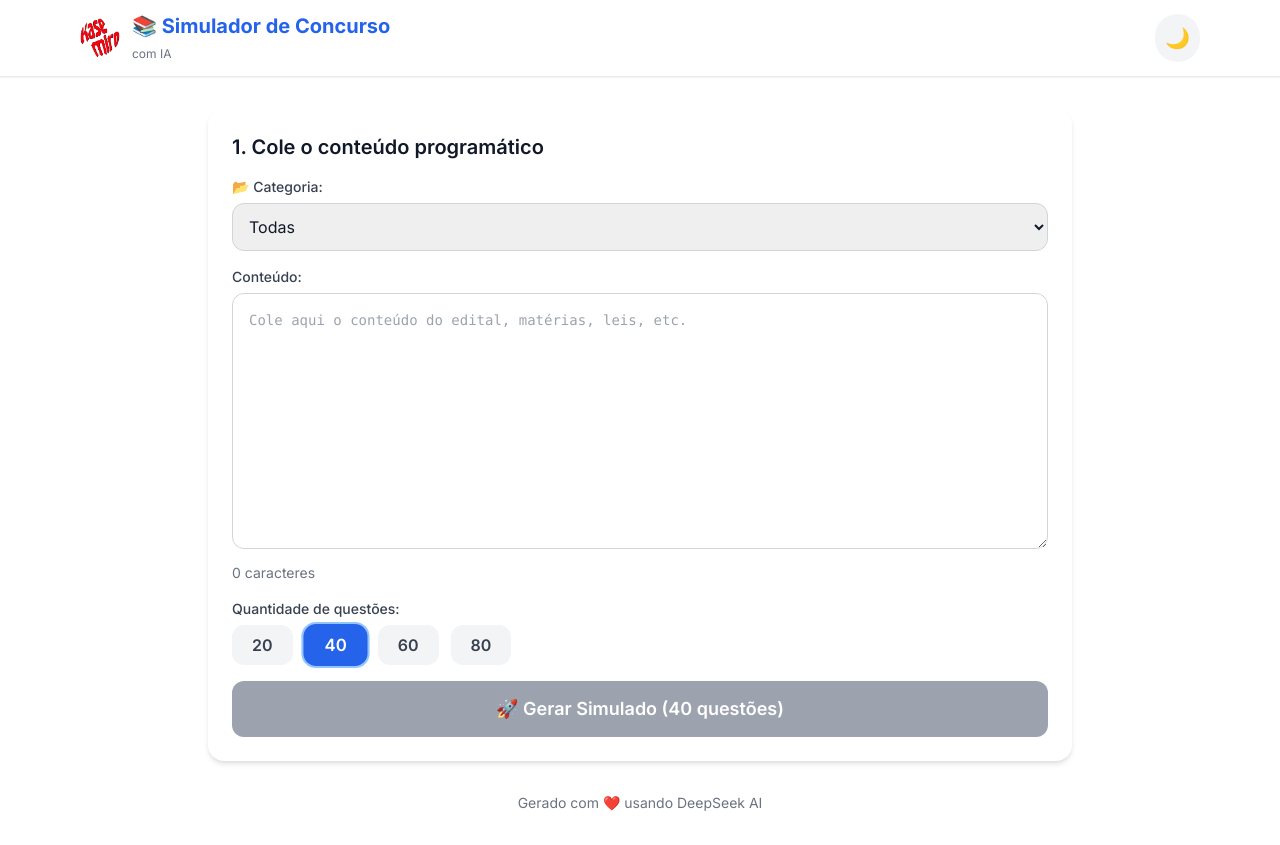
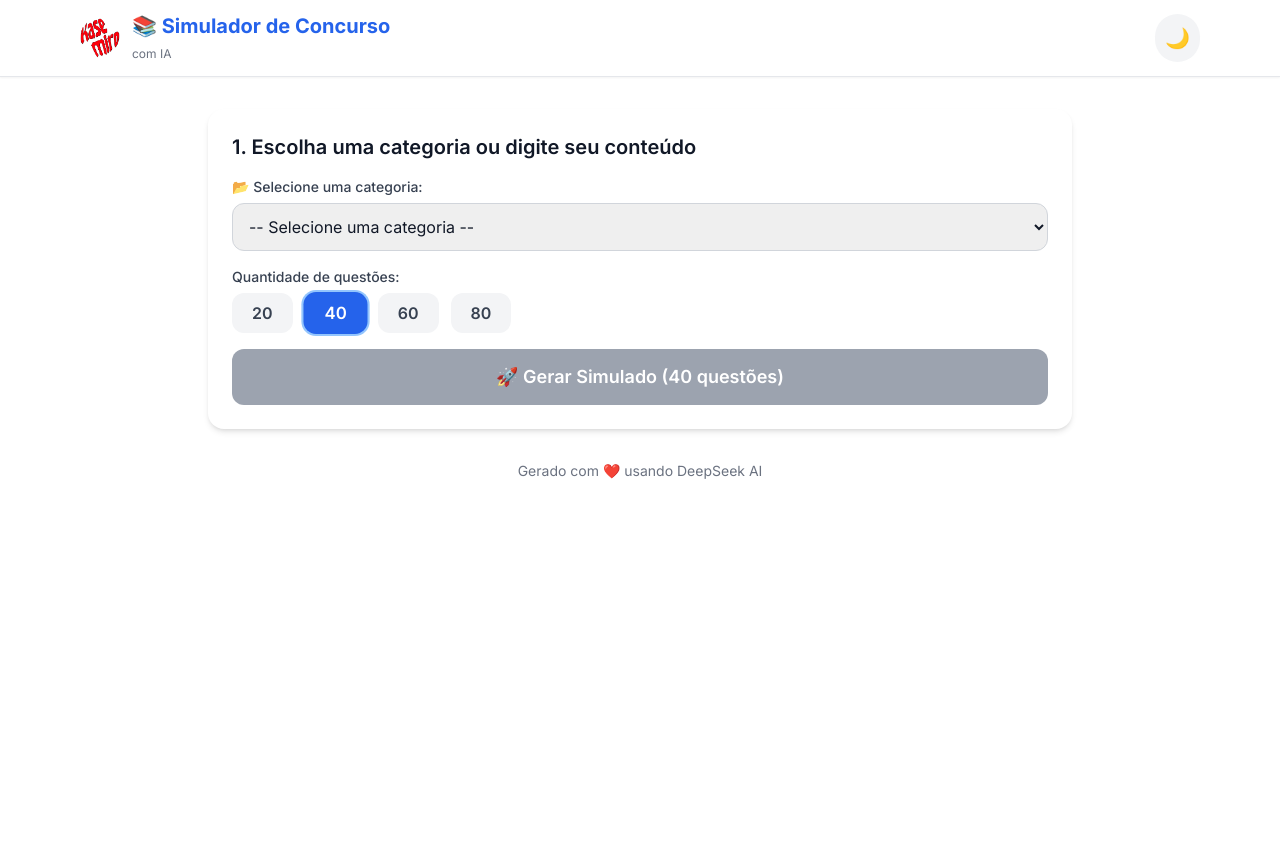
Before and after one commit to kasemiro/meu-simulador, a Next.js app: page / in a window 1280 px wide. After the commit the page ends 800 px from the top, so only its background shows below. Built offline with nearby package versions, Linux system fonts and the light colour scheme.

Commit message:
Atualizando categorias: Português, Matemática, Pedagogia e História

```diff
--- a/app/page.tsx
+++ b/app/page.tsx
@@ -18,20 +18,91 @@ type Questao = {
   explicacao: string;
 };
 
+// ===== CATEGORIAS COM CONTEÚDO PRÉ-DEFINIDO =====
 const CATEGORIAS = [
-  'Todas',
-  'Língua Portuguesa',
-  'Matemática',
-  'História do Brasil',
-  'Informática',
-  'Atualidades',
-  'Raciocínio Lógico',
+  {
+    nome: '📚 Língua Portuguesa',
+    conteudo: `Língua Portuguesa para concursos públicos:
+
+1. Interpretação de Texto: A princípio, interpretação de texto é o carro-chefe das provas de Português. Ou seja, muitas questões giram em torno da sua capacidade de compreender e analisar textos. Além disso, as bancas cobram a identificação de ideias centrais, inferências e temas implícitos. Portanto, praticar com textos variados e questões de provas anteriores é fundamental.
+
+2. Ortografia e Acentuação: Agora, o uso correto da ortografia e das regras de acentuação gráfica continua sendo muito cobrado, principalmente devido à reforma ortográfica. Por exemplo, conhecer as regras de hífen, uso de acentos diferenciais e mudanças no uso de tremas são essenciais.
+
+3. Concordância Verbal e Nominal: Sobretudo, a concordância verbal e nominal é uma das partes mais técnicas, mas também uma das mais frequentes. Além disso, as bancas gostam de testar como você lida com a relação entre o sujeito e o verbo, além da adequação de adjetivos e substantivos.
+
+4. Crase: Por fim, o uso da crase é um dos temas que mais confunde os candidatos. Nesse sentido, as bancas pedem que você saiba quando o uso do acento grave é obrigatório, facultativo ou proibido.
+
+5. Pontuação: Além disso, a pontuação é crucial para garantir que a construção do texto seja coerente e compreensível. Por exemplo, questões sobre o uso correto de vírgulas, pontos e travessões estão presentes em quase todas as provas.
+
+6. Regência Verbal e Nominal: Agora, a regência verbal e nominal é cobrada para testar seu conhecimento sobre a relação entre os verbos, substantivos e os complementos que os acompanham. Portanto, praticar com exercícios que abordam regência é importante para se sair bem.
+
+7. Figuras de Linguagem: A princípio, as figuras de linguagem costumam aparecer em questões de interpretação e análise textual. Além disso, identificar corretamente metáforas, hipérboles, eufemismos e outras figuras pode garantir alguns pontos extras.
+
+8. Formação de Palavras: Agora, entender os processos de formação de palavras, como prefixação, sufixação e composição, é essencial. Além disso, esse tema está diretamente ligado à morfologia, o que torna seu estudo ainda mais importante.
+
+9. Sintaxe e Análise Sintática: Sobretudo, o conhecimento sobre a estrutura das frases, a função dos termos dentro das orações e a classificação das orações subordinadas e coordenadas são recorrentes nas provas.`
+  },
+  {
+    nome: '🔢 Matemática',
+    conteudo: `Matemática para concursos públicos:
+
+1. Aritmética Básica: Operações fundamentais (adição, subtração, multiplicação, divisão), Regra de três simples e composta, Porcentagem e proporção.
+
+2. Álgebra: Expressões algébricas, Equações e inequações do 1º e 2º grau, Sistemas de equações.
+
+3. Geometria: Geometria plana (áreas e perímetros de figuras planas), Geometria espacial (volumes e áreas de sólidos geométricos), Noções de geometria analítica.
+
+4. Análise Combinatória e Probabilidade: Contagem de elementos, Fatorial, Permutações, combinações e arranjos simples, Probabilidade básica.
+
+5. Matemática Financeira: Juros simples e compostos, Porcentagem aplicada a situações financeiras.
+
+6. Estatística: Noções básicas de estatística, Interpretação de gráficos e tabelas.
+
+7. Raciocínio Lógico: Proposições lógicas, Tabelas verdade, Raciocínio lógico-matemático.
+
+8. Resolução de Problemas: Aplicação prática dos conceitos matemáticos em situações do cotidiano.`
+  },
+  {
+    nome: '📖 Pedagogia',
+    conteudo: `Pedagogia para concursos públicos:
+
+1. Legislação Educacional: LDB (Lei nº 9.394/96), ECA (Estatuto da Criança e do Adolescente), BNCC (Base Nacional Comum Curricular) e o PNE (Plano Nacional de Educação).
+
+2. Teorias da Aprendizagem: Conhecer os clássicos da educação como Piaget (desenvolvimento), Vygotsky (interacionismo) e Wallon (afetividade).
+
+3. Didática e Organização Escolar: Planejamento participativo, PPP (Projeto Político-Pedagógico), currículo, avaliação formativa e tendências pedagógicas.
+
+4. Educação Inclusiva: Atendimento Educacional Especializado (AEE) e diretrizes para a educação especial, Pilares da Educação.`
+  },
+  {
+    nome: '🏛️ História',
+    conteudo: `História para concursos públicos:
+
+1. A Pré-História: Conceito e períodos da Pré-História.
+
+2. A Idade Média: Feudalismo: estrutura social e econômica.
+
+3. Revoluções do Século XIX: A Revolução Industrial e suas consequências.
+
+4. Era Pós-Guerra e Descolonização: Reconstrução pós-Segunda Guerra Mundial.
+
+5. Brasil Império: Primeiro Reinado, Período Regencial, Segundo Reinado, Abolição da Escravatura e Proclamação da República.
+
+6. Brasil República: República Velha, Era Vargas, República Populista, Ditadura Militar.
+
+7. Brasil entre 1961 e 1989: Governos de Jânio Quadros, João Goulart, regime militar (1964-1985), abertura política e constituição de 1988.`
+  },
+  {
+    nome: '✍️ Escrever meu próprio conteúdo',
+    conteudo: null
+  }
 ];
 
 export default function Home() {
   const [conteudo, setConteudo] = useState('');
   const [quantidade, setQuantidade] = useState(40);
-  const [categoria, setCategoria] = useState('Todas');
+  const [categoriaSelecionada, setCategoriaSelecionada] = useState('');
+  const [modoEntrada, setModoEntrada] = useState<'categoria' | 'texto'>('categoria');
   const [carregando, setCarregando] = useState(false);
   const [questoes, setQuestoes] = useState<Questao[]>([]);
   const [respostas, setRespostas] = useState<Record<number, string>>({});
@@ -59,6 +130,16 @@ export default function Home() {
 
   // ===== GERAR SIMULADO =====
   const handleGerarSimulado = async () => {
+    let textoParaEnviar = '';
+
+    if (modoEntrada === 'categoria') {
+      const categoria = CATEGORIAS.find(c => c.nome === categoriaSelecionada);
+      if (!categoria || !categoria.conteudo) {
+        setErro('Selecione uma categoria válida ou escolha "Escrever meu próprio conteúdo".');
+        return;
+      }
+      textoParaEnviar = categoria.conteudo;
+    } else {
       if (!conteudo.trim()) {
         setErro('Digite ou cole o conteúdo programático!');
         return;
@@ -66,6 +147,8 @@ export default function Home() {
       if (conteudo.trim().length < 50) {
         setErro('Digite pelo menos 50 caracteres!');
         return;
+      }
+      textoParaEnviar = conteudo.trim();
     }
 
     setCarregando(true);
@@ -79,9 +162,8 @@ export default function Home() {
         method: 'POST',
         headers: { 'Content-Type': 'application/json' },
         body: JSON.stringify({
-          conteudo: conteudo.trim(),
-          quantidade: quantidade,
-          categoria: categoria
+          conteudo: textoParaEnviar,
+          quantidade: quantidade
         })
       });
 
@@ -174,6 +256,17 @@ export default function Home() {
   const inputBg = darkMode ? 'bg-gray-700 border-gray-600 text-white placeholder-gray-400' : 'border-gray-300';
   const hoverBg = darkMode ? 'hover:bg-gray-700/50' : 'hover:bg-gray-50';
 
+  const handleCategoriaChange = (e: React.ChangeEvent<HTMLSelectElement>) => {
+    const valor = e.target.value;
+    setCategoriaSelecionada(valor);
+
+    if (valor === '✍️ Escrever meu próprio conteúdo') {
+      setModoEntrada('texto');
+    } else {
+      setModoEntrada('categoria');
+    }
+  };
+
   return (
     <main className="min-h-screen transition-colors duration-300">
       {/* ===== HEADER ===== */}
@@ -215,31 +308,35 @@ export default function Home() {
         {/* ===== FORMULÁRIO ===== */}
         <div className={`${cardBg} ${cardShadow} rounded-2xl p-6 mb-8 transition-colors duration-300`}>
           <h2 className="text-xl font-semibold mb-4 text-gray-900 dark:text-gray-100">
-            1. Cole o conteúdo programático
+            1. Escolha uma categoria ou digite seu conteúdo
           </h2>
 
           <div className="space-y-4">
             {/* CATEGORIA */}
             <div>
               <label className="block text-sm font-medium text-gray-700 dark:text-gray-300 mb-1.5">
-                📂 Categoria:
+                📂 Selecione uma categoria:
               </label>
               <select
-                value={categoria}
-                onChange={(e) => setCategoria(e.target.value)}
+                value={categoriaSelecionada}
+                onChange={handleCategoriaChange}
                 className={`w-full p-3 border rounded-xl focus:ring-2 focus:ring-blue-500 focus:border-transparent transition-colors duration-300 ${inputBg} text-gray-900 dark:text-gray-100`}
                 disabled={carregando}
               >
+                <option value="">-- Selecione uma categoria --</option>
                 {CATEGORIAS.map((cat) => (
-                  <option key={cat} value={cat}>{cat}</option>
+                  <option key={cat.nome} value={cat.nome}>
+                    {cat.nome}
+                  </option>
                 ))}
               </select>
             </div>
 
-            {/* TEXTO */}
-            <div>
+            {/* CAMPO DE TEXTO PERSONALIZADO */}
+            {modoEntrada === 'texto' && (
+              <div className="animate-fade-in">
                 <label className="block text-sm font-medium text-gray-700 dark:text-gray-300 mb-1.5">
-                Conteúdo:
+                  ✍️ Digite seu conteúdo:
                 </label>
                 <textarea
                   value={conteudo}
@@ -258,6 +355,7 @@ export default function Home() {
                   )}
                 </div>
               </div>
+            )}
 
             {/* QUANTIDADE */}
             <div>
@@ -285,7 +383,9 @@ export default function Home() {
             {/* BOTÃO GERAR */}
             <button
               onClick={handleGerarSimulado}
-              disabled={carregando || conteudo.length < 50}
+              disabled={carregando ||
+                (modoEntrada === 'categoria' && !categoriaSelecionada) ||
+                (modoEntrada === 'texto' && conteudo.length < 50)}
               className="w-full bg-blue-600 hover:bg-blue-700 active:scale-95 text-white px-6 py-3.5 rounded-xl text-lg font-semibold transition-all duration-200 disabled:bg-gray-400 dark:disabled:bg-gray-600"
             >
               {carregando ? (
```
Lines whose indentation alone changed are shown as unchanged.
